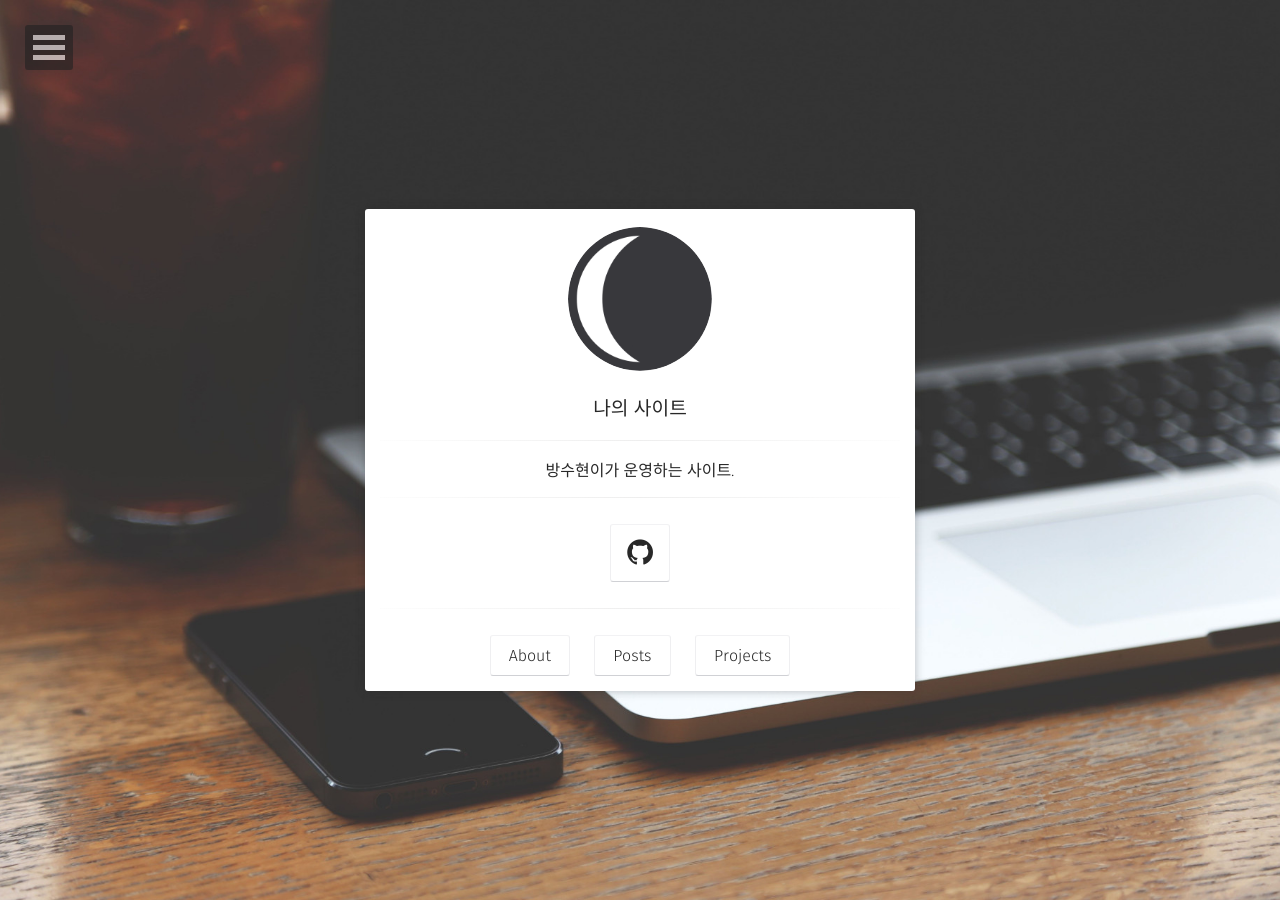
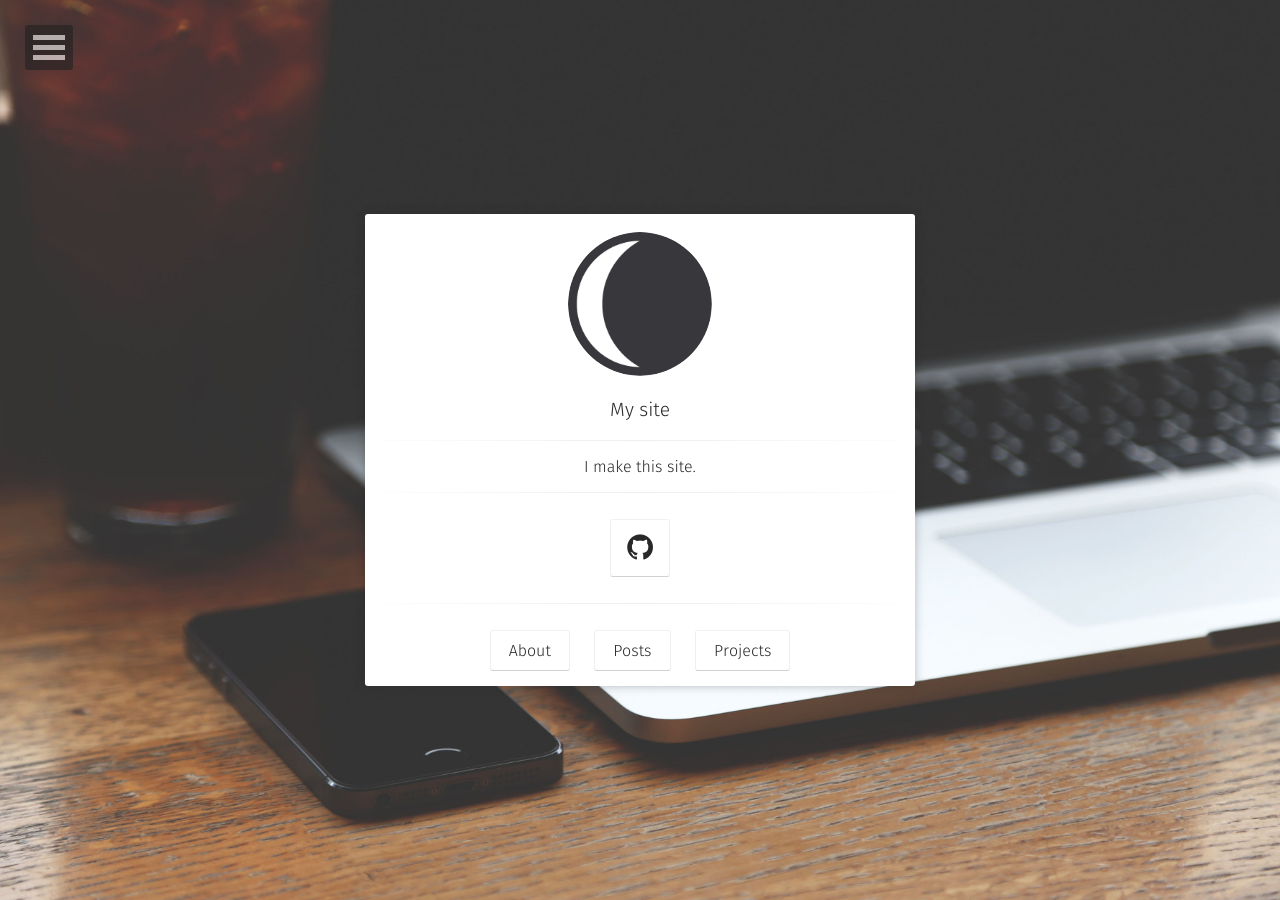
Before and after one commit to BangSH5282/BangSH5282.github.io, a Jekyll site: the page built from index.html, in a window 1280 px wide. Built offline with Jekyll 4.4.1, drawn with Linux system fonts in a browser that asks for light colours; some web fonts are replaced.

Commit message:
Update _config.yml

```diff
--- a/_config.yml
+++ b/_config.yml
@@ -1,14 +1,14 @@
 # Site
-title:              나의 사이트
-bio:                '방수현이가 운영하는 사이트.'
-description:        "검색해서 나올만한거."
+title:              My site
+bio:                'I make this site.'
+description:        "if seartch, can see ."
 reading_time:       true
 words_per_minute:   200
 logo:               'assets/img/logo.png'
 background:         'assets/img/placeholder-big.jpg'
 tiled_bg:           false   # Set this true if you want to tile your background image, otherwise it will be covered
-locale:             en_US
-url:                https://BangSH5282.github.io/Moon
+locale:             kr_KO
+url:                https://BangSH5282.github.io/
 
 # Jekyll
 permalink:          /:title/
```
